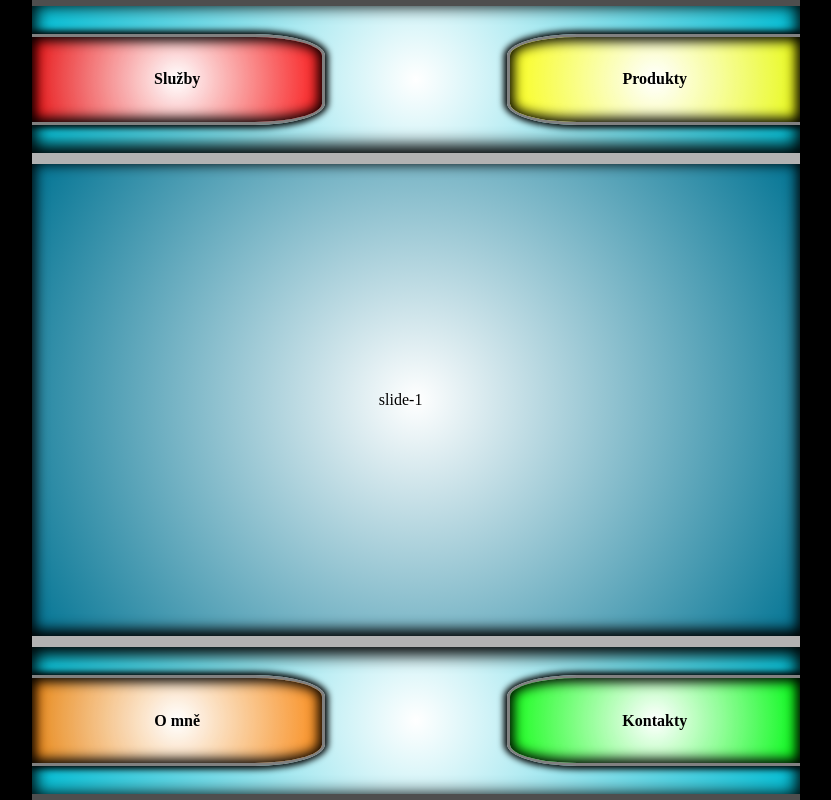
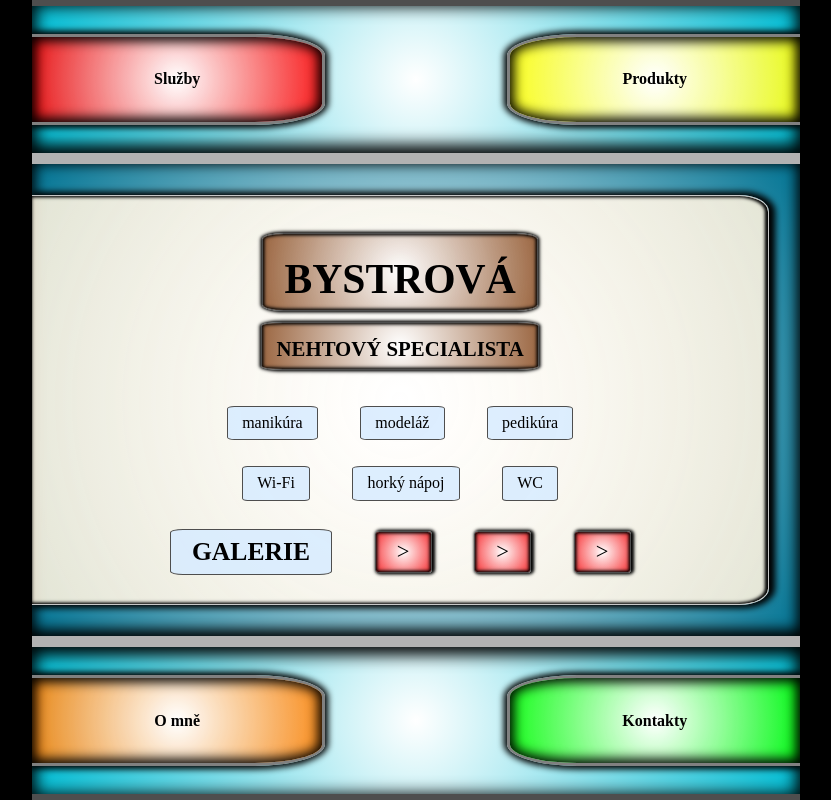
Before and after one commit to bav-c02m/website-neh-spec, a plain HTML site: page ws-cs/index.html in a window 1280 px wide. Shown: the whole page, without its empty margins (224-1055 px from the left). Drawn offline with Linux system fonts and the light colour scheme.

Commit message:
save-off-fortoday

```diff
--- a/ws-cs/index.html
+++ b/ws-cs/index.html
@@ -17,7 +17,9 @@
   <link rel="stylesheet" href="static/css/0_resets-html-body.css">
   <link rel="stylesheet" href="static/css/0.1_main-top-mid-bot.css">
   <link rel="stylesheet" href="static/css/1_topbot-butts.css">
-  <link rel="stylesheet" href="static/css/1.1_mid-scroll-x.css">
+  <link rel="stylesheet" href="static/css/2_mid-scroll-x-slides.css">
+  <link rel="stylesheet" href="static/css/2.1_cards.css">
+  <link rel="stylesheet" href="static/css/2.2_card-conts.css">
 </head>
 
 <body>
@@ -30,9 +32,36 @@
 
     <div class="conts mid">
       <div class="scroll-x">
-        <div class="slide right">slide-1</div>
-        <div class="slide center">slide-2</div>
-        <div class="slide center">slide-3</div>
+
+        <div class="slides right">
+          <div class="cards right">
+            <div class="card-conts logo">
+              <p class="bystrova">BYSTROVÁ</p>
+							<p class="neh-spec">NEHTOVÝ SPECIALISTA</p>
+            </div>
+            <div class="card-conts services">
+              <p class="serv-opt">manikúra</p>
+							<p class="serv-opt">modeláž</p>
+              <p class="serv-opt">pedikúra</p>
+            </div>
+            <div class="card-conts options">
+							<p class="serv-opt">Wi-Fi</p>
+							<p class="serv-opt">horký nápoj</p>
+							<p class="serv-opt">WC</p>
+            </div>
+            <div class="card-conts galerie">
+              <p class="galerie-p">GALERIE</p>
+							<p class="arrows">></p>
+							<p class="arrows">></p>
+							<p class="arrows">></p>
+            </div>
+          </div>
+        </div>
+
+        <div class="slides center">slide-2</div>
+
+        <div class="slides center">slide-3</div>
+
       </div>
     </div>
 
--- /dev/null
+++ b/ws-cs/static/css/2.1_cards.css
@@ -0,0 +1,34 @@
+
+.cards {
+  border: .22vh solid rgb(
+    200, 200, 200
+    )
+  ;
+
+  background: radial-gradient(
+    circle,
+    white,
+    rgba(250, 240, 220, 0.9)
+    )
+  ;
+
+  box-shadow: inset
+    -.2vh 0 .4vh .2vh,
+    .4vh 0 .8vh .4vh
+  ;
+
+  width: 100%;
+  height: 100%;
+
+  padding: 2%;
+
+  display: flex;
+  flex-direction: column;
+  justify-content: space-between;
+  align-items: center;
+}
+
+.cards.right {
+  border-left: none;
+  border-radius: 0 4% 4% 0;
+}
--- /dev/null
+++ b/ws-cs/static/css/2.2_card-conts.css
@@ -0,0 +1,111 @@
+
+.card-conts {
+  width: 100%;
+
+  display: flex;
+  justify-content: center;
+  align-items: center;
+
+  gap: 6%;
+}
+
+
+.card-conts p {
+  border: .11vh solid rgb(
+    78, 78, 78
+    )
+  ;
+  border-radius: 8%;
+
+  background-color: rgba(
+    215, 235, 255, 0.85
+    )
+  ;
+}
+
+
+.card-conts.logo {
+  height: 48%;
+
+  flex-direction: column;
+}
+
+.bystrova {
+  background: radial-gradient(
+    circle,
+    white,
+    rgba(139, 69, 19, 0.8)
+    )
+  ;
+
+  box-shadow: inset
+    0 0 .4vh .2vh,
+    0	0	.4vh .2vh
+  ;
+
+  font-size: 2.6em;
+  font-weight: bold;
+
+  padding: 3% 3% 1% 3%;
+}
+
+.neh-spec {
+  background: radial-gradient(
+    circle,
+    white,
+    rgba(139, 69, 19, 0.8)
+    )
+  ;
+
+  box-shadow: inset
+    0 0 .4vh .2vh,
+    0	0	.4vh .2vh
+  ;
+
+  font-size: 1.3em;
+  font-weight: bold;
+
+  padding: 2% 2% 1% 2%;
+}
+
+
+.card-conts.services {
+  height: 16%;
+}
+
+
+.card-conts.options {
+  height: 16%;
+}
+
+.card-conts.galerie {
+  height: 20%;
+}
+
+.serv-opt {
+  padding: 1% 2% 1% 2%;
+}
+
+.galerie-p {
+  font-size: 1.6em;
+  font-weight: bold;
+  padding: 1% 3% 1% 3%;
+}
+
+.arrows {
+  background: radial-gradient(
+    circle,
+    white,
+    rgba(255, 0, 0, 0.8)
+    )
+  ;
+
+  box-shadow: inset
+    0 0 .4vh .2vh,
+    .2vh	0	.4vh .2vh
+  ;
+
+  font-size: 1.4em;
+
+  padding: 1% 3% 1% 3%;
+}
--- a/ws-cs/static/css/1.1_mid-scroll-x.css
+++ b/ws-cs/static/css/2_mid-scroll-x-slides.css
@@ -11,7 +11,7 @@
 }
 
 
-.slide {
+.slides {
   box-shadow: inset
     0 -.4vh 1.6vh .4vh
   ;
@@ -27,13 +27,13 @@
 }
 
 
-.slide.right {
+.slides.right {
   padding-top: 4%;
   padding-bottom: 4%;
   padding-right: 4%;
 }
 
 
-.slide.center {
+.slides.center {
   padding: 4%;
 }
```
